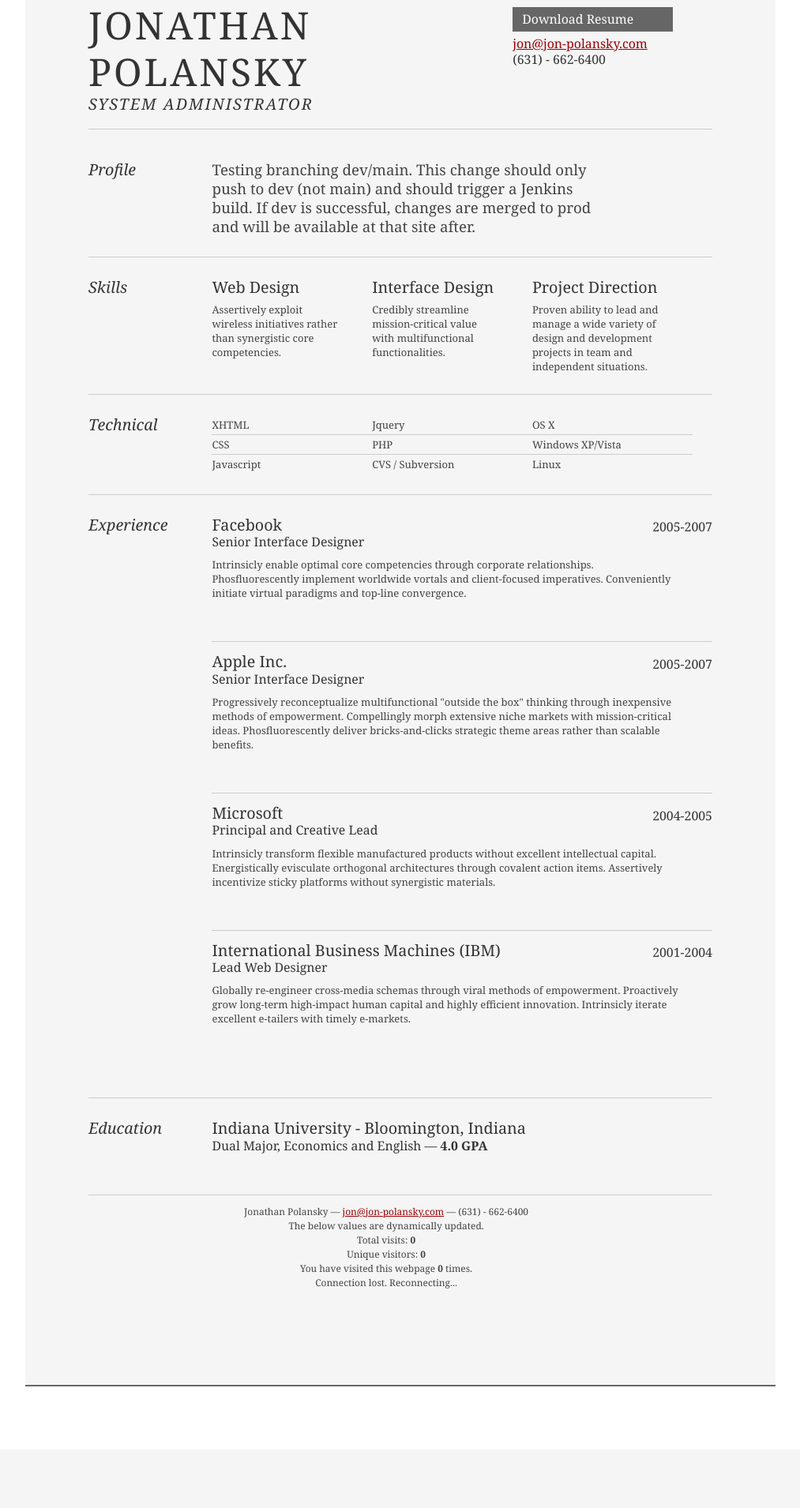
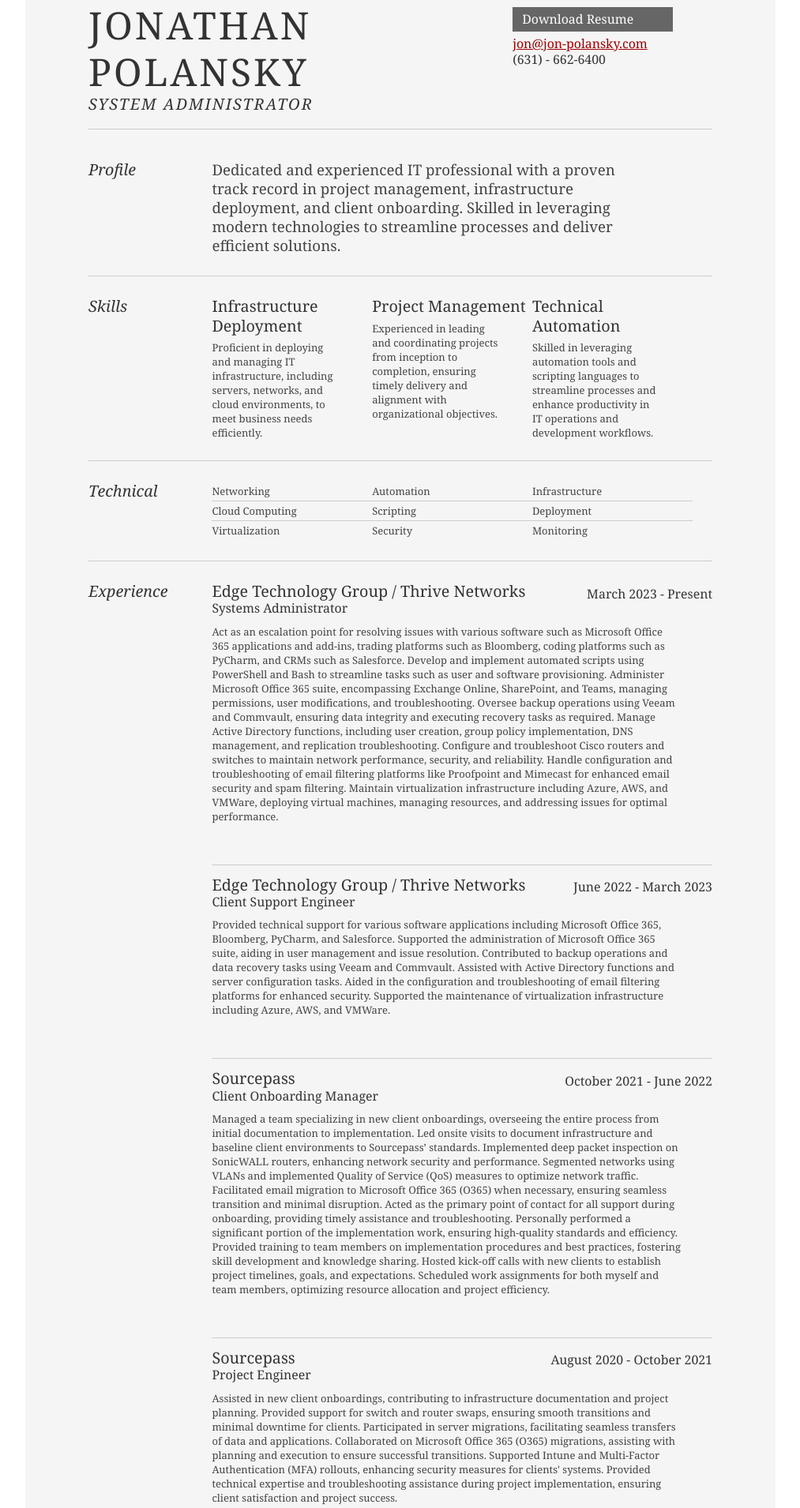
Before and after one commit to jdplab/local-resume, a Flask app: template frontend/templates/index.html in a window 1280 px wide. Shown: the part 129-2039 px from the top of the page at 79% size, without its empty margins (133-1146 px from the left). Before the commit the page ends 1885 px from the top, so only its background shows below. Run offline with Flask 3, Linux system fonts and the light colour scheme; the template is opened without the code that fills it, so the values that code supplies are empty.

Commit message:
Updated html, resume

```diff
--- a/frontend/templates/index.html
+++ b/frontend/templates/index.html
@@ -44,8 +44,7 @@
 						</div>
 						<div class="yui-u">
 							<p class="enlarge">
-								Testing branching dev/main. This change should only push to dev (not main) and should trigger a Jenkins build. If dev is successful, changes are merged to prod
-								and will be available at that site after.
+								Dedicated and experienced IT professional with a proven track record in project management, infrastructure deployment, and client onboarding. Skilled in leveraging modern technologies to streamline processes and deliver efficient solutions.
 							</p>
 						</div>
 					</div><!--// .yui-gf -->
@@ -57,18 +56,18 @@
 						<div class="yui-u">
 
 								<div class="talent">
-									<h2>Web Design</h2>
-									<p>Assertively exploit wireless initiatives rather than synergistic core competencies.	</p>
+									<h2>Infrastructure Deployment</h2>
+									<p>Proficient in deploying and managing IT infrastructure, including servers, networks, and cloud environments, to meet business needs efficiently.</p>
 								</div>
 
 								<div class="talent">
-									<h2>Interface Design</h2>
-									<p>Credibly streamline mission-critical value with multifunctional functionalities.	 </p>
+									<h2>Project Management</h2>
+									<p>Experienced in leading and coordinating projects from inception to completion, ensuring timely delivery and alignment with organizational objectives.</p>
 								</div>
 
 								<div class="talent">
-									<h2>Project Direction</h2>
-									<p>Proven ability to lead and manage a wide variety of design and development projects in team and independent situations.</p>
+									<h2>Technical Automation</h2>
+									<p>Skilled in leveraging automation tools and scripting languages to streamline processes and enhance productivity in IT operations and development workflows.</p>
 								</div>
 						</div>
 					</div><!--// .yui-gf -->
@@ -79,21 +78,21 @@
 						</div>
 						<div class="yui-u">
 							<ul class="talent">
-								<li>XHTML</li>
-								<li>CSS</li>
-								<li class="last">Javascript</li>
+								<li>Networking</li>
+								<li>Cloud Computing</li>
+								<li class="last">Virtualization</li>
 							</ul>
 
 							<ul class="talent">
-								<li>Jquery</li>
-								<li>PHP</li>
-								<li class="last">CVS / Subversion</li>
+								<li>Automation</li>
+								<li>Scripting</li>
+								<li class="last">Security</li>
 							</ul>
 
 							<ul class="talent">
-								<li>OS X</li>
-								<li>Windows XP/Vista</li>
-								<li class="last">Linux</li>
+								<li>Infrastructure</li>
+								<li>Deployment</li>
+								<li class="last">Monitoring</li>
 							</ul>
 						</div>
 					</div><!--// .yui-gf-->
@@ -107,32 +106,31 @@
 						<div class="yui-u">
 
 							<div class="job">
-								<h2>Facebook</h2>
-								<h3>Senior Interface Designer</h3>
-								<h4>2005-2007</h4>
-								<p>Intrinsicly enable optimal core competencies through corporate relationships. Phosfluorescently implement worldwide vortals and client-focused imperatives. Conveniently initiate virtual paradigms and top-line convergence. </p>
+								<h2>Edge Technology Group / Thrive Networks</h2>
+								<h3>Systems Administrator</h3>
+								<h4>March 2023 - Present</h4>
+								<p>Act as an escalation point for resolving issues with various software such as Microsoft Office 365 applications and add-ins, trading platforms such as Bloomberg, coding platforms such as PyCharm, and CRMs such as Salesforce. Develop and implement automated scripts using PowerShell and Bash to streamline tasks such as user and software provisioning. Administer Microsoft Office 365 suite, encompassing Exchange Online, SharePoint, and Teams, managing permissions, user modifications, and troubleshooting. Oversee backup operations using Veeam and Commvault, ensuring data integrity and executing recovery tasks as required. Manage Active Directory functions, including user creation, group policy implementation, DNS management, and replication troubleshooting. Configure and troubleshoot Cisco routers and switches to maintain network performance, security, and reliability. Handle configuration and troubleshooting of email filtering platforms like Proofpoint and Mimecast for enhanced email security and spam filtering. Maintain virtualization infrastructure including Azure, AWS, and VMWare, deploying virtual machines, managing resources, and addressing issues for optimal performance.</p>
 							</div>
 
 							<div class="job">
-								<h2>Apple Inc.</h2>
-								<h3>Senior Interface Designer</h3>
-								<h4>2005-2007</h4>
-								<p>Progressively reconceptualize multifunctional "outside the box" thinking through inexpensive methods of empowerment. Compellingly morph extensive niche markets with mission-critical ideas. Phosfluorescently deliver bricks-and-clicks strategic theme areas rather than scalable benefits. </p>
+								<h2>Edge Technology Group / Thrive Networks</h2>
+								<h3>Client Support Engineer</h3>
+								<h4>June 2022 - March 2023</h4>
+								<p>Provided technical support for various software applications including Microsoft Office 365, Bloomberg, PyCharm, and Salesforce. Supported the administration of Microsoft Office 365 suite, aiding in user management and issue resolution. Contributed to backup operations and data recovery tasks using Veeam and Commvault. Assisted with Active Directory functions and server configuration tasks. Aided in the configuration and troubleshooting of email filtering platforms for enhanced security. Supported the maintenance of virtualization infrastructure including Azure, AWS, and VMWare.</p>
 							</div>
 
 							<div class="job">
-								<h2>Microsoft</h2>
-								<h3>Principal and Creative Lead</h3>
-								<h4>2004-2005</h4>
-								<p>Intrinsicly transform flexible manufactured products without excellent intellectual capital. Energistically evisculate orthogonal architectures through covalent action items. Assertively incentivize sticky platforms without synergistic materials. </p>
+								<h2>Sourcepass</h2>
+								<h3>Client Onboarding Manager</h3>
+								<h4>October 2021 - June 2022</h4>
+								<p>Managed a team specializing in new client onboardings, overseeing the entire process from initial documentation to implementation. Led onsite visits to document infrastructure and baseline client environments to Sourcepass’ standards. Implemented deep packet inspection on SonicWALL routers, enhancing network security and performance. Segmented networks using VLANs and implemented Quality of Service (QoS) measures to optimize network traffic. Facilitated email migration to Microsoft Office 365 (O365) when necessary, ensuring seamless transition and minimal disruption. Acted as the primary point of contact for all support during onboarding, providing timely assistance and troubleshooting. Personally performed a significant portion of the implementation work, ensuring high-quality standards and efficiency. Provided training to team members on implementation procedures and best practices, fostering skill development and knowledge sharing. Hosted kick-off calls with new clients to establish project timelines, goals, and expectations. Scheduled work assignments for both myself and team members, optimizing resource allocation and project efficiency.</p>
 							</div>
 
-
 							<div class="job last">
-								<h2>International Business Machines (IBM)</h2>
-								<h3>Lead Web Designer</h3>
-								<h4>2001-2004</h4>
-								<p>Globally re-engineer cross-media schemas through viral methods of empowerment. Proactively grow long-term high-impact human capital and highly efficient innovation. Intrinsicly iterate excellent e-tailers with timely e-markets.</p>
+								<h2>Sourcepass</h2>
+								<h3>Project Engineer</h3>
+								<h4>August 2020 - October 2021</h4>
+								<p>Assisted in new client onboardings, contributing to infrastructure documentation and project planning. Provided support for switch and router swaps, ensuring smooth transitions and minimal downtime for clients. Participated in server migrations, facilitating seamless transfers of data and applications. Collaborated on Microsoft Office 365 (O365) migrations, assisting with planning and execution to ensure successful transitions. Supported Intune and Multi-Factor Authentication (MFA) rollouts, enhancing security measures for clients' systems. Provided technical expertise and troubleshooting assistance during project implementation, ensuring client satisfaction and project success.</p>
 							</div>
 
 						</div><!--// .yui-u -->
@@ -144,8 +142,8 @@
 							<h2>Education</h2>
 						</div>
 						<div class="yui-u">
-							<h2>Indiana University - Bloomington, Indiana</h2>
-							<h3>Dual Major, Economics and English &mdash; <strong>4.0 GPA</strong> </h3>
+							<h2>Western Governor's University</h2>
+							<h3>Bachelor of Science, Cloud Computing</h3>
 						</div>
 					</div><!--// .yui-gf -->
 
```
Also changed, not shown: 1 other file.
